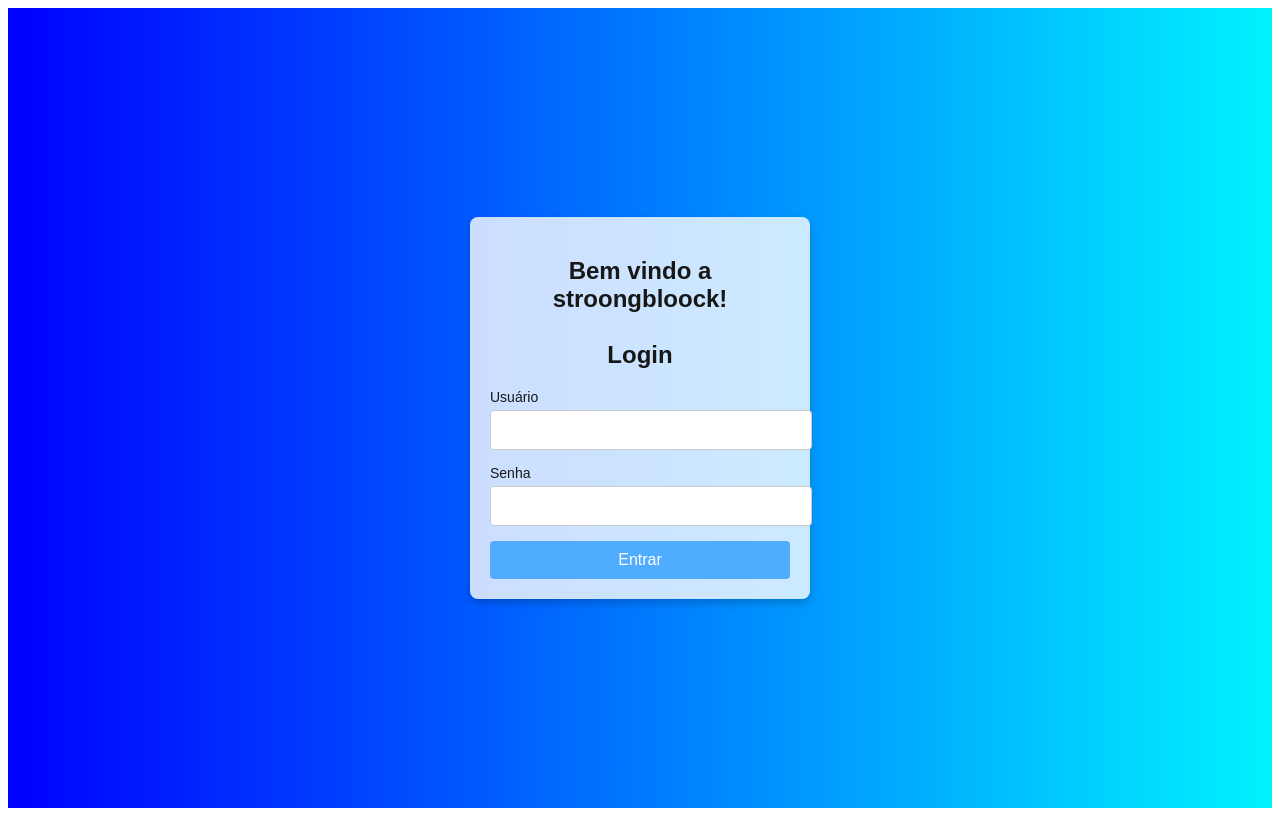
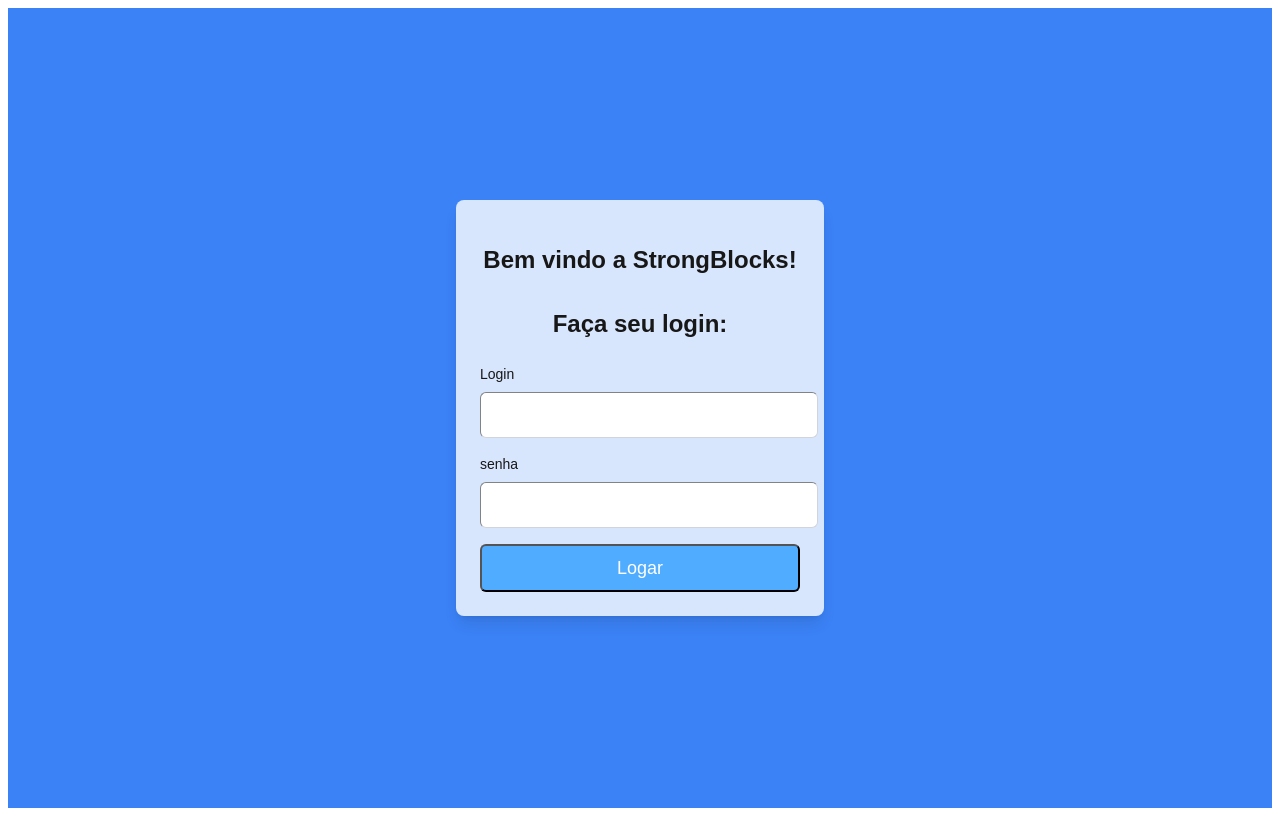
Before and after one commit to brunaalrez/strongblocks, a Next.js app: page /telalogin in a window 1280 px wide. Built offline with nearby package versions, Linux system fonts and the light colour scheme.

Commit message:
tela login finalizada 2.0

```diff
--- a/app/telalogin/Login.css
+++ /dev/null
@@ -1,54 +0,0 @@
-/* Estilo do container */
-.login-container {
-    display: flex;
-    justify-content: center;
-    align-items: center;
-    height: 100vh;
-    background: linear-gradient(to right, blue, #00f2fe);  /* Fundo com duas cores */
-  }
-
-  .login-panel {
-    background: rgba(255, 255, 255, 0.8);  /* Fundo do painel */
-    padding: 20px;
-    border-radius: 8px;
-    width: 300px;
-    box-shadow: 0 4px 8px rgba(0, 0, 0, 0.2);
-  }
-
-  h2 {
-    text-align: center;
-    margin-bottom: 20px;
-  }
-
-  .input-group {
-    margin-bottom: 15px;
-  }
-
-  label {
-    display: block;
-    font-size: 14px;
-    margin-bottom: 5px;
-  }
-
-  input {
-    width: 100%;
-    padding: 10px;
-    font-size: 16px;
-    border: 1px solid #ccc;
-    border-radius: 4px;
-  }
-
-  button {
-    width: 100%;
-    padding: 10px;
-    font-size: 16px;
-    background-color: #4facfe;
-    color: white;
-    border: none;
-    border-radius: 4px;
-    cursor: pointer;
-  }
-
-  button:hover {
-    background-color: #00f2fe;
-  }
--- /dev/null
+++ b/app/telalogin/components/Login.js
@@ -0,0 +1,32 @@
+export default function Login ({ login, senha, username, Logar }) {
+    return (
+      <div>
+        <div className="mb-4">
+          <label htmlFor={username} className="block text-sm mb-2">{login}</label>
+          <input
+            type="text"
+            id={username}
+            name={username}
+            className="w-full p-2 text-lg border border-gray-300 rounded-md"
+          />
+        </div>
+
+        <div className="mb-4">
+          <label htmlFor={senha} className="block text-sm mb-2">{senha}</label>
+          <input
+            type="password"
+            id={senha}
+            name={senha}
+            className="w-full p-2 text-lg border border-gray-300 rounded-md"
+          />
+        </div>
+
+        <button
+          type="submit"
+          className="w-full p-2 text-lg bg-[#4facfe] text-white rounded-md hover:bg-[#00f2fe]"
+        >
+          {Logar}
+        </button>
+      </div>
+    );
+  }
--- a/app/telalogin/page.js
+++ b/app/telalogin/page.js
@@ -1,28 +1,18 @@
-import React from 'react';
-import './Login.css';  // Importando o arquivo de estilos
+import Login from "./components/Login";
 
-const Login = () => {
+export default function Home() {
   return (
-    <div className="login-container">
-      <div className="login-panel">
-        <h2>Bem vindo a stroongbloock!
-          <br/><br/>
-          Login
-        </h2>
-        <form>
-          <div className="input-group">
-            <label htmlFor="username">Usuário</label>
-            <input type="text" id="username" name="username" />
-          </div>
-          <div className="input-group">
-            <label htmlFor="password">Senha</label>
-            <input type="password" id="password" name="password" />
-          </div>
-          <button type="submit">Entrar</button>
-        </form>
+    <div className="flex justify-center items-center min-h-screen bg-gradient-to-r from-blue-500 to-[#00f2fe] bg-blue-500">
+      <div className="bg-white bg-opacity-80 p-6 rounded-lg w-80 shadow-lg">
+        <h2 className="text-center text-2xl font-semibold mb-6">Bem vindo a StrongBlocks!<br/><br/> Faça seu login:</h2>
+
+        <Login
+          login="Login"
+          senha="senha"
+          username="username"
+          Logar="Logar"
+        />
       </div>
     </div>
   );
-};
-
-export default Login;
+}
```
